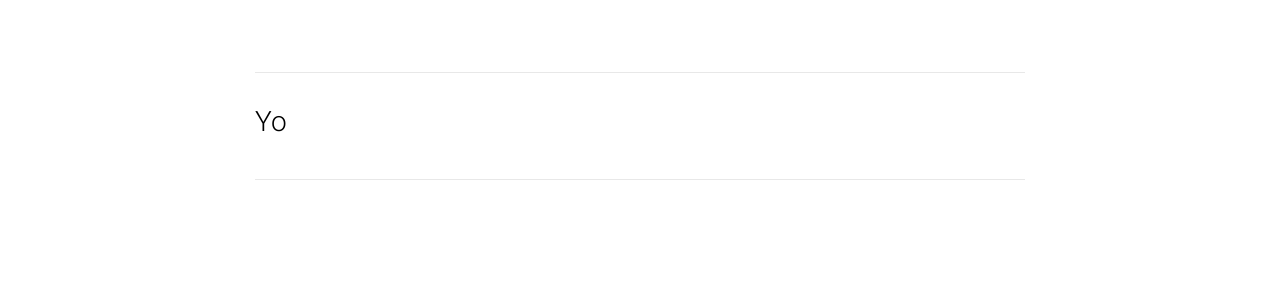
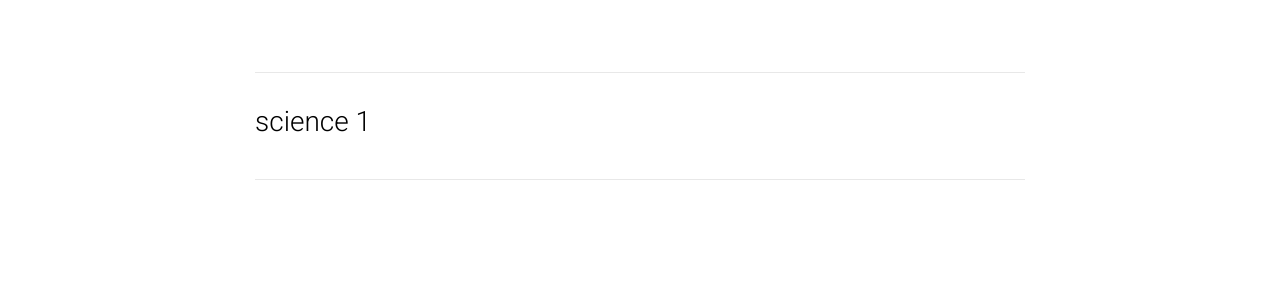
Before and after one commit to martindessart/martindessart.github.io, a Jekyll site: the page built from _pages/sciences.md, in a window 1280 px wide. Shown: the part 374-674 px from the top of the page. Built offline with Jekyll 4.4.1, drawn with Linux system fonts in a browser that asks for light colours; nearby versions of some CDN libraries; a style sheet for code colours, icons or effects is not loaded.

Commit message:
blog.list name

```diff
--- a/_pages/sciences.md
+++ b/_pages/sciences.md
@@ -15,7 +15,7 @@ nav: true
   {% assign sorted_sciences = site.sciences | sort: "importance" %}
   {% for science in sorted_sciences %}
     <li>
-      <h3><a href="{{ science.url | relative_url }}">Yo</a>
+      <h3><a href="{{ science.url | relative_url }}">{{ science.title }}</a>
 
       </h3>
     </li>
```
